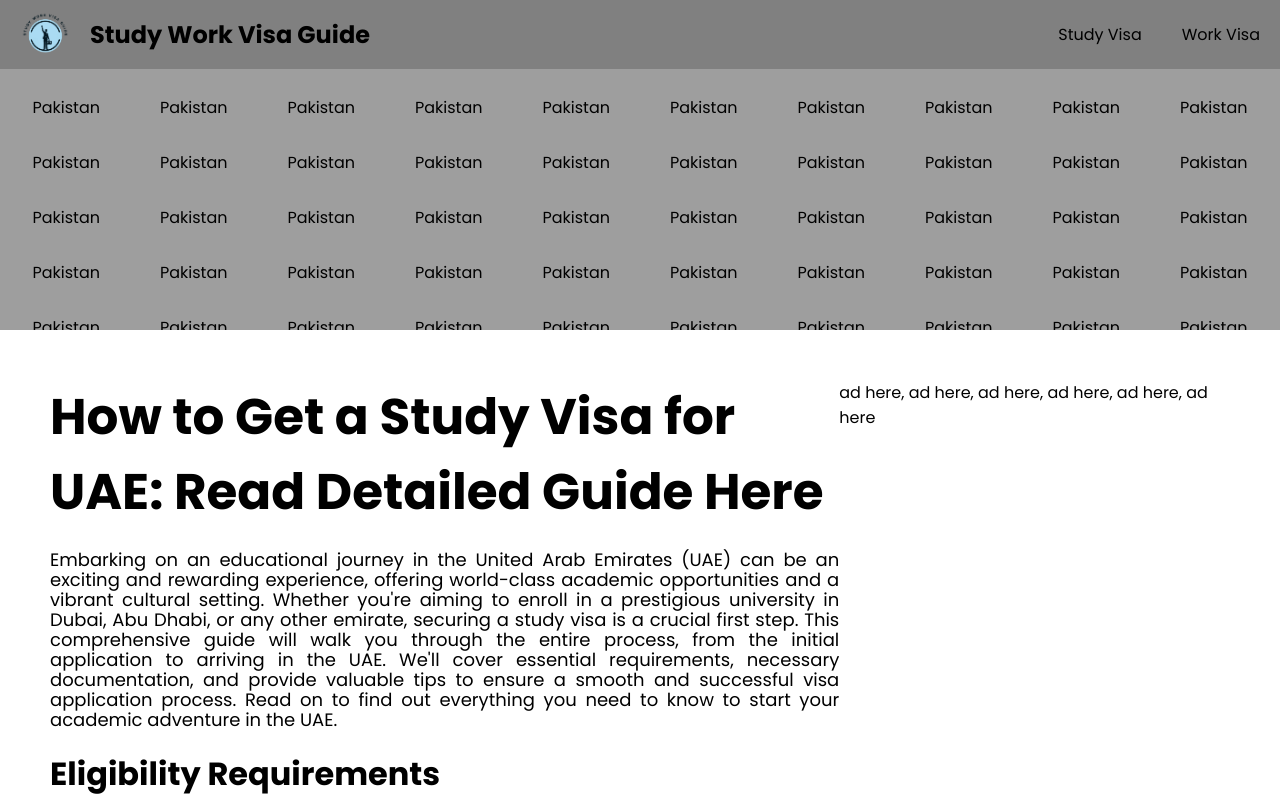
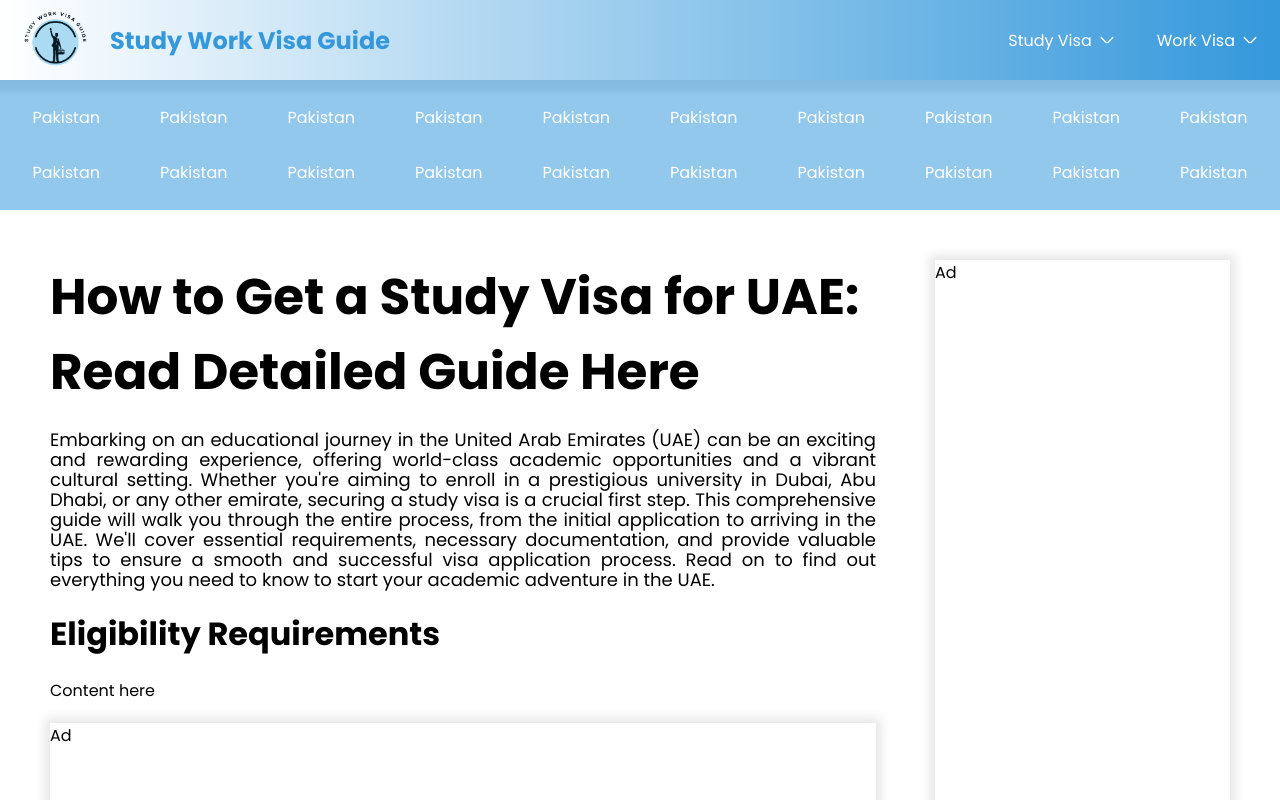
Before and after one commit to mubeenHere/visa-guide, a Next.js app: page / in a window 1280 px wide. Shown: the top 800 px of the page. Built offline with nearby package versions, Linux system fonts and the light colour scheme.

Commit message:
chore: theming

```diff
--- /dev/null
+++ b/src/components/Ad.js
@@ -0,0 +1,17 @@
+import React from "react";
+
+const Ad = ({ vertical = false }) => {
+  return (
+    <div
+      style={{
+        width: "100%",
+        height: vertical ? "900px" : "300px",
+        boxShadow: "0px 0px 10px 5px rgb(0,0,0,0.1)",
+      }}
+    >
+      Ad
+    </div>
+  );
+};
+
+export default Ad;
--- a/src/components/Header.js
+++ b/src/components/Header.js
@@ -1,7 +1,8 @@
+import { useState } from "react";
 import Image from "next/image";
 import logo from "../../public/logo.png";
+import down from "../../public/down.svg";
 import classes from "../styles/Header.module.css";
-import { useState } from "react";
 
 const Header = () => {
   const [showSub, setShowSub] = useState("s");
@@ -18,16 +19,22 @@ const Header = () => {
     <>
       <div className={classes.header}>
         <div className={classes.logo}>
-          <Image src={logo} alt="logo" width={50} />
+          <Image src={logo} alt="logo" width={70} />
           <h2>Study Work Visa Guide</h2>
         </div>
         <div className={classes.header_content}>
-          <p onClick={() => openDropDown(true)}>Study Visa</p>
-          <p onClick={() => openDropDown(false)}>Work Visa</p>
+          <span onClick={() => openDropDown(true)}>
+            <p>Study Visa </p>
+            <Image src={down} width={20} />
+          </span>
+          <span onClick={() => openDropDown(false)}>
+            <p>Work Visa</p>
+            <Image src={down} width={20} />
+          </span>
         </div>
       </div>
       <div className={`${classes.sub_header} ${!showSub ? classes.hide : ""}`}>
-        {Array(50)
+        {Array(20)
           .fill()
           .map((x) => (
             <p className={classes.country}>Pakistan</p>
--- a/src/pages/index.js
+++ b/src/pages/index.js
@@ -1,3 +1,4 @@
+import Ad from "@/components/Ad";
 import styles from "../styles/mainpage.module.css";
 export default function Home() {
   return (
@@ -21,18 +22,21 @@ export default function Home() {
         </p>
         <h1>Eligibility Requirements</h1>
         <p>Content here</p>
-        <p>ad here</p>
+        <Ad />
 
         <h1>Required Documentation</h1>
         <p>Content here</p>
-        <p>ad here</p>
+        <Ad />
         <h1>Application Process </h1>
         <p>Content here</p>
-        <p>ad here</p>
+        <Ad />
         <h1>Frequently Asked Questions (FAQs) </h1>
         <p>Content here</p>
       </div>
-      <div>ad here, ad here, ad here, ad here, ad here, ad here</div>
+      <div className={styles.ad}>
+        <Ad vertical={true} />
+        <Ad vertical={true} />
+      </div>
     </div>
   );
 }
--- a/src/styles/Header.module.css
+++ b/src/styles/Header.module.css
@@ -1,53 +1,64 @@
 .header {
   display: flex;
-  background-color: gray;
+  /* background-color: gray; */
+  background-image: linear-gradient(to right, white, var(--primary));
   justify-content: space-between;
   align-items: center;
+  color: white;
+  height: 60px;
   padding: 10px 20px;
-  border-bottom: 1px solid #9e9e9e;
-  .logo{
+  box-shadow: 0px 2px 5px 10px rgb(0, 0, 0, 0.1);
+  /* border-bottom: 1px solid #9e9e9e; */
+  .logo {
     display: inherit;
     gap: 20px;
+    color: var(--primary);
     align-items: center;
   }
 }
-.header_content{
+.header_content {
   display: flex;
   gap: 40px;
 }
-.header_content >p{
+.header_content > span {
   margin: 0;
+  display: flex;
+  align-items: center;
+  gap: 5px;
   cursor: pointer;
-  &:hover{
+  &:hover {
     color: var(--primary);
+    text-shadow: 0px 0px 8px white;
+    font-weight: bold;
   }
 }
-.sub_header{
+.sub_header {
   display: flex;
   flex-wrap: wrap;
   gap: 20px;
-  height: 220px;
+  /* height: auto; */
+  color: white;
   padding: 20px 0;
   justify-content: center;
-  background-color: #9e9e9e;
+  background-color: var(--primaryFaded);
   transition: 0.5s all ease-in-out;
   overflow-y: scroll;
   &::-webkit-scrollbar {
     display: none;
   }
-  -ms-overflow-style: none;  /* IE and Edge */
-  scrollbar-width: none;  /* Firefox */
+  -ms-overflow-style: none; /* IE and Edge */
+  scrollbar-width: none; /* Firefox */
 }
-.country{
+.country {
   display: flex;
   align-items: center;
   padding: 5px 20px;
   cursor: pointer;
 }
-.country:hover{
+.country:hover {
   color: var(--primary);
 }
-.hide{
+.hide {
   height: 0;
   overflow: hidden;
   padding: 0;
--- a/src/styles/globals.css
+++ b/src/styles/globals.css
@@ -9,4 +9,5 @@ body {
 
 :root {
   --primary: #3498db;
+  --primaryFaded: #3498db88;
 }
--- a/src/styles/mainpage.module.css
+++ b/src/styles/mainpage.module.css
@@ -1,5 +1,6 @@
 .main {
   display: flex;
+  justify-content: space-between;
 }
 .content {
   display: flex;
@@ -17,3 +18,9 @@
   text-align: justify;
   line-height: 20px;
 }
+.ad {
+  display: flex;
+  flex-direction: column;
+  gap: 50px;
+  width: 25%;
+}
```
Also changed, not shown: public/down.svg (added).
